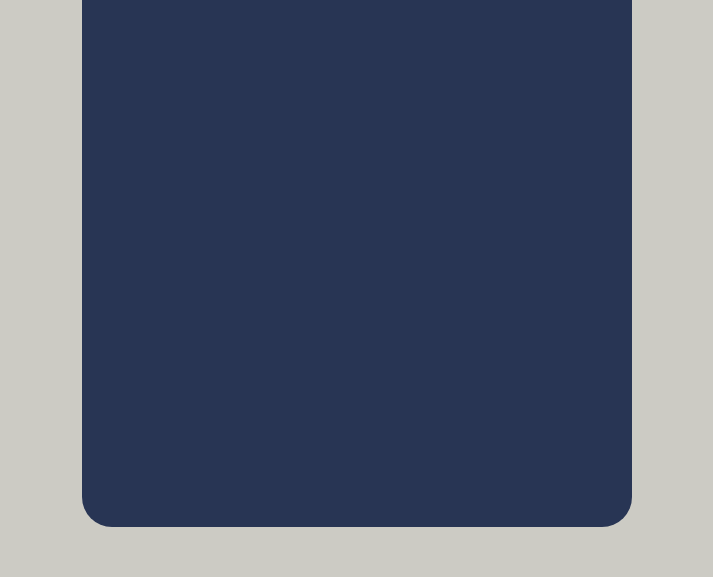
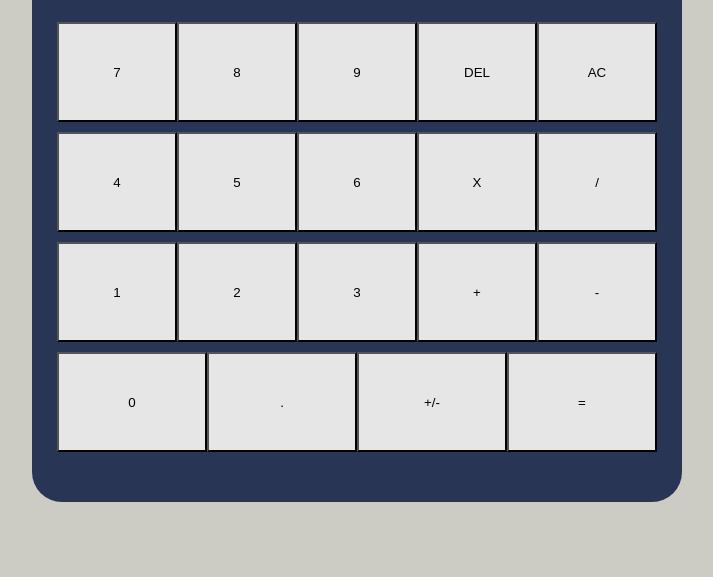
Before and after one commit to marco-tav/calculator, a plain HTML site: page index.html in a window 1280 px wide. Shown: the part 223-800 px from the top of the page, without its empty margins (283-996 px from the left). Drawn offline with Linux system fonts and the light colour scheme.

Commit message:
Add preliminary buttons to test button order. Still unfinished

```diff
--- a/index.html
+++ b/index.html
@@ -19,10 +19,33 @@
                 </div>
             </div>
             <div class="button-container">
-                <div class="button-row"></div>
-                <div class="button-row"></div>
-                <div class="button-row"></div>
-                <div class="button-row"></div>
+                <div class="button-row">
+                    <button type="button" class="button">7</button>
+                    <button type="button" class="button">8</button>
+                    <button type="button" class="button">9</button>
+                    <button type="button" class="button">DEL</button>
+                    <button type="button" class="button">AC</button>
+                </div>
+                <div class="button-row">
+                    <button type="button" class="button">4</button>
+                    <button type="button" class="button">5</button>
+                    <button type="button" class="button">6</button>
+                    <button type="button" class="button">X</button>
+                    <button type="button" class="button">/</button>
+                </div>
+                <div class="button-row">
+                    <button type="button" class="button">1</button>
+                    <button type="button" class="button">2</button>
+                    <button type="button" class="button">3</button>
+                    <button type="button" class="button">+</button>
+                    <button type="button" class="button">-</button>
+                </div>
+                <div class="button-row">
+                    <button type="button" class="button">0</button>
+                    <button type="button" class="button">.</button>
+                    <button type="button" class="button">+/-</button>
+                    <button type="button" class="button">=</button>
+                </div>
             </div>
         </div>
     </body>
--- a/styles/style.css
+++ b/styles/style.css
@@ -13,8 +13,8 @@ body {
 }
 
 .calculator-body {
-    height: 700px;
-    width: 550px;
+    height: 650px;
+    width: 650px;
     background-color: #283554;
     border: 0px solid black;
     border-radius: 30px;
@@ -29,7 +29,7 @@ body {
 .screen {
     background-color: #6b876d;
     height: 120px;
-    width: 350px;
+    width: 450px;
     margin: 25px;
     border: 0px solid black;
     border-radius: 15px;
@@ -46,16 +46,33 @@ body {
 }
 
 .title {
-    font-size: 20px;
+    font-size: 30px;
     color: #e6e6e6;
 }
 
 .author {
     font-size: 15px;
     color: #e36d94;
+    margin-top: auto;
 }
 
 .button-container {
     display: flex;
     flex-direction: column;
+    margin: 25px;
+    margin-top: 0px;
+    width: 600px;
+    height: 530px;
 }
+
+.button-row {
+    display: flex;
+    height: 110px;
+}
+
+.button {
+    background-color: #e6e6e6;
+    width: 100px;
+    height: 100px;
+    flex: 1 1 auto;
+}
```
